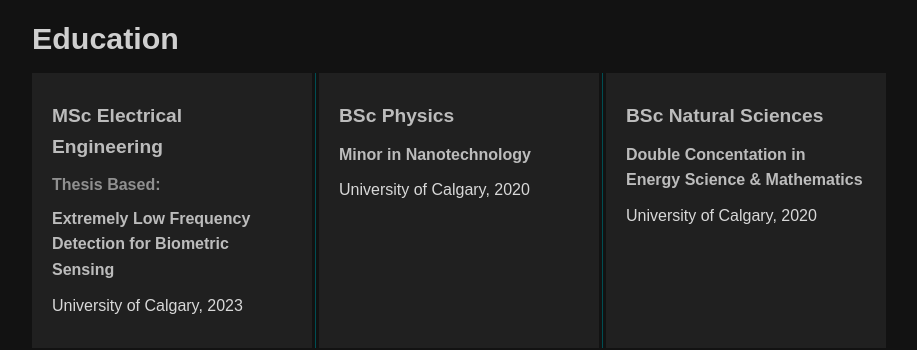
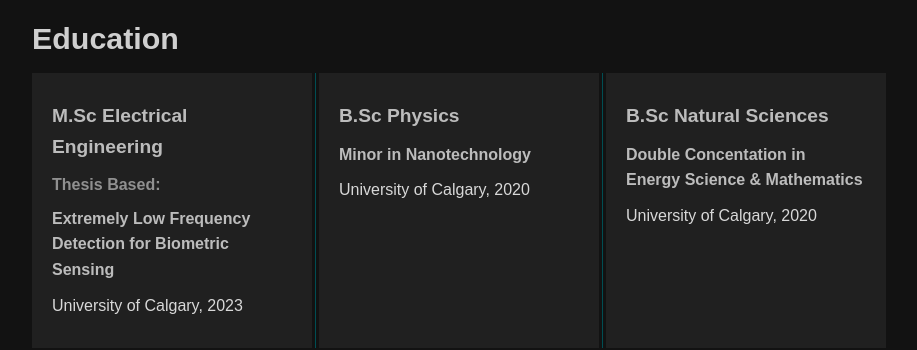
Before and after one commit to oliwhi/oliver_white, a Jekyll site: the page built from about.html, in a window 1280 px wide and 900 px high, scrolled down 743 px. Shown: the part 155-505 px from the top of the window, without its empty margins (181-1098 px from the left). Built offline with Jekyll 4.4.1, drawn with Linux system fonts in a browser that asks for light colours; nearby versions of some CDN libraries.

Commit message:
updated about

```diff
--- a/about.html
+++ b/about.html
@@ -140,20 +140,20 @@
     <h2>Education</h2>
     <div class="column-container">
         <div class="column">
-            <h4><strong>MSc Electrical Engineering</strong></h4>
+            <h4><strong>M.Sc Electrical Engineering</strong></h4>
                 <h6>Thesis Based:</h6>
                 <h5>Extremely Low Frequency Detection for Biometric Sensing</h5>
                 <p>University of Calgary, 2023</p>
         </div>
         <div class="vertical-line-section"></div>
         <div class="column">
-            <h4><strong>BSc Physics</strong></h4>
+            <h4><strong>B.Sc Physics</strong></h4>
                 <h5>Minor in Nanotechnology</h5>
                 <p>University of Calgary, 2020</p>
         </div>
         <div class="vertical-line-section"></div>
         <div class="column">
-            <h4><strong>BSc Natural Sciences</strong></h4>
+            <h4><strong>B.Sc Natural Sciences</strong></h4>
                 <h5>Double Concentation in <br>Energy Science & Mathematics</h5>
                 <p>University of Calgary, 2020</p>
         </div>
```
